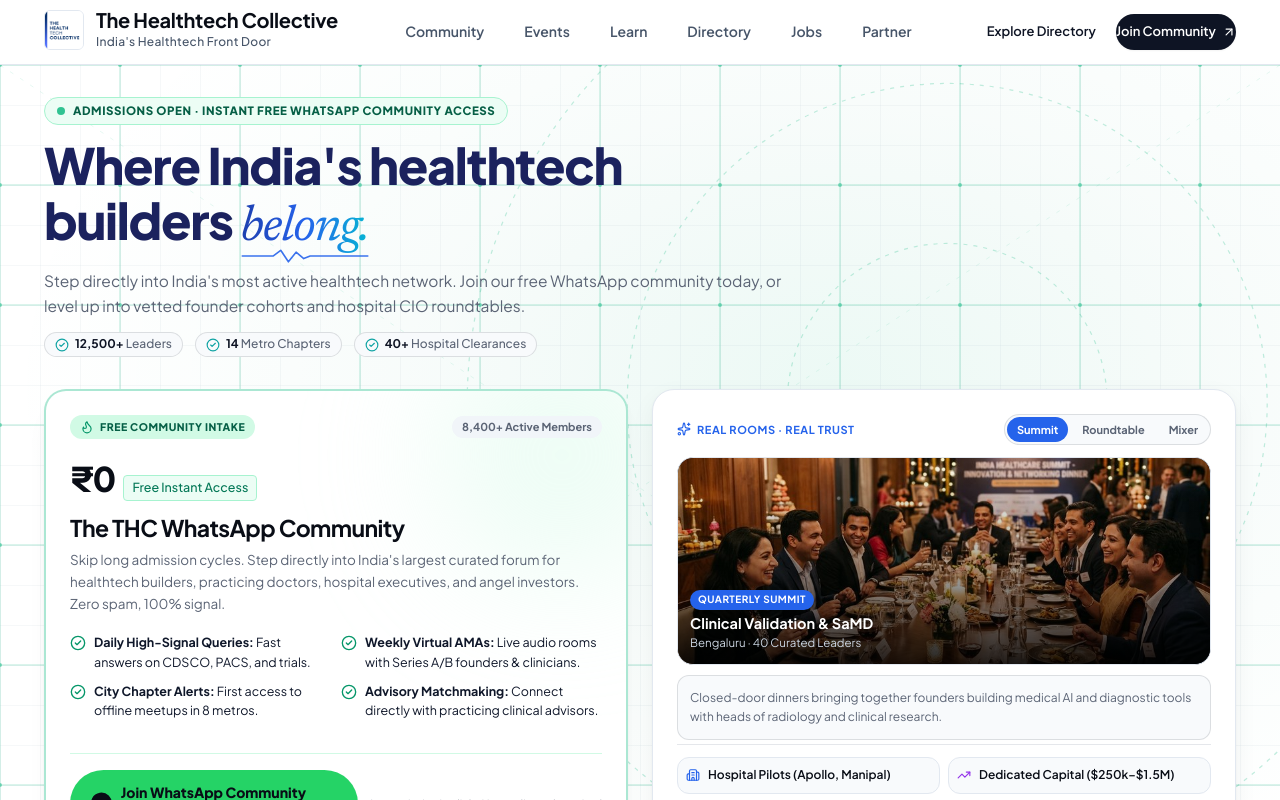
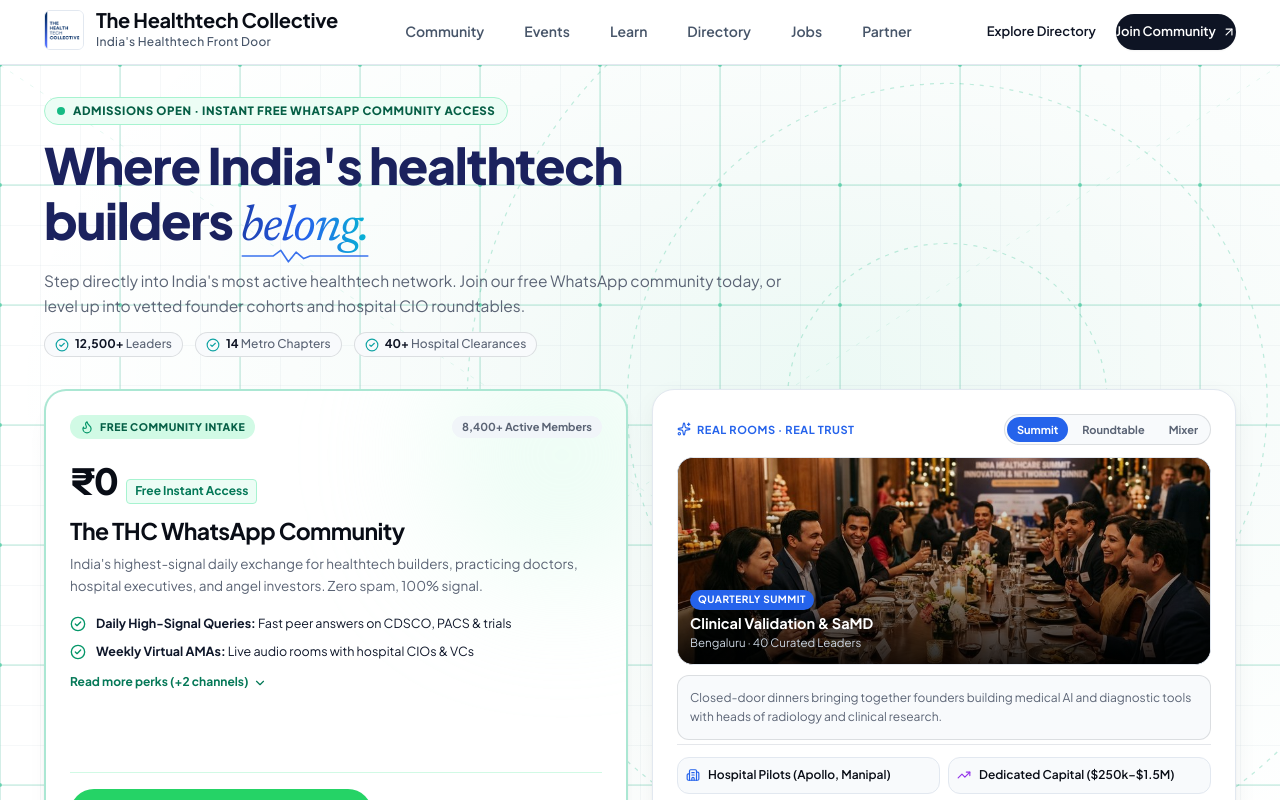
Before and after one commit to harshmakhija24/THC-WEBSITE-REBUILD, a Next.js app: page /join in a window 1280 px wide. Shown: the top 800 px of the page. Built offline with nearby package versions, Linux system fonts and the light colour scheme.

Commit message:
fix(join): declutter left WhatsApp card with clean layout and read-more perks expander

```diff
--- a/app/join/JoinClient.tsx
+++ b/app/join/JoinClient.tsx
@@ -22,18 +22,13 @@
   Award,
   Lock,
 } from "lucide-react";
-import type { Testimonial, FAQ } from "@/lib/types";
-
-type JoinClientProps = {
-  testimonials: Testimonial[];
-  faqs: FAQ[];
-};
 
 type PhotoKey = "summit" | "roundtable" | "mixer";
 
-export default function JoinClient(_props: JoinClientProps) {
+export default function JoinClient() {
   const [activePhoto, setActivePhoto] = useState<PhotoKey>("summit");
   const [openFaqIndex, setOpenFaqIndex] = useState<number | null>(0);
+  const [showAllPerks, setShowAllPerks] = useState<boolean>(false);
 
   const toggleFaq = (index: number) => {
     setOpenFaqIndex(openFaqIndex === index ? null : index);
@@ -146,12 +141,13 @@
 
           {/* Dual-Pane Bento Grid: Left Free WhatsApp Intake | Right Gatherings Showcase */}
           <div className="grid grid-cols-1 lg:grid-cols-12 gap-5 sm:gap-6 mt-6 sm:mt-8 items-stretch">
-            {/* Left Pane: WhatsApp Community Pass (Featured Free Intake) */}
+            {/* Left Pane: WhatsApp Community Pass (Decluttered & Clean) */}
             <div className="lg:col-span-6 p-5 sm:p-6 rounded-[22px] border-2 border-emerald-500/35 bg-white shadow-elevated relative overflow-hidden flex flex-col justify-between group">
               {/* Subtle ambient radiant glow */}
               <div className="absolute top-0 right-0 w-64 h-64 bg-emerald-100/40 rounded-full blur-3xl pointer-events-none -mr-16 -mt-16" />
 
               <div className="relative z-10 space-y-3.5">
+                {/* Clean Top Status Row */}
                 <div className="flex items-center justify-between flex-wrap gap-2">
                   <span className="px-2.5 py-1 rounded-chip bg-emerald-100 text-emerald-800 text-[10.5px] font-extrabold uppercase tracking-wider inline-flex items-center gap-1.5">
                     <Flame className="w-3.5 h-3.5 text-emerald-600" />
@@ -162,44 +158,65 @@
                   </span>
                 </div>
 
-                <div>
+                {/* Price & Headline */}
+                <div className="space-y-1">
                   <div className="flex items-baseline gap-2">
-                    <span className="text-[28px] sm:text-[34px] font-sans font-extrabold text-obsidian tracking-tight">₹0</span>
-                    <span className="text-[12.5px] font-medium text-emerald-700 bg-emerald-50 px-2 py-0.5 rounded border border-emerald-200">
+                    <span className="text-[30px] sm:text-[36px] font-sans font-extrabold text-obsidian tracking-tight">₹0</span>
+                    <span className="text-[12px] font-bold text-emerald-700 bg-emerald-50 px-2 py-0.5 rounded border border-emerald-200">
                       Free Instant Access
                     </span>
                   </div>
-                  <h2 className="text-[20px] sm:text-[23px] font-sans font-bold text-obsidian tracking-tight mt-1">
+                  <h2 className="text-[20px] sm:text-[23px] font-sans font-bold text-obsidian tracking-tight">
                     The THC WhatsApp Community
                   </h2>
-                  <p className="text-[12.5px] sm:text-[13.5px] text-slate mt-1 leading-relaxed">
-                    Skip long admission cycles. Step directly into India&apos;s largest curated forum for healthtech builders, practicing doctors, hospital executives, and angel investors. Zero spam, 100% signal.
+                  <p className="text-[12.5px] sm:text-[13.5px] text-slate leading-relaxed">
+                    India&apos;s highest-signal daily exchange for healthtech builders, practicing doctors, hospital executives, and angel investors. Zero spam, 100% signal.
                   </p>
                 </div>
 
-                {/* 4 Feature Points */}
-                <div className="grid grid-cols-1 sm:grid-cols-2 gap-2.5 pt-1 text-[12px] sm:text-[12.5px] text-text-primary">
-                  <div className="flex items-start gap-2">
+                {/* Clean Highlights + Read More Expander */}
+                <div className="space-y-2 pt-1 text-[12.5px] text-text-primary">
+                  <div className="flex items-start gap-2.5">
                     <CheckCircle2 className="w-4 h-4 text-emerald-600 shrink-0 mt-0.5" />
-                    <span><strong>Daily High-Signal Queries:</strong> Fast answers on CDSCO, PACS, and trials.</span>
+                    <span><strong>Daily High-Signal Queries:</strong> Fast peer answers on CDSCO, PACS & trials</span>
                   </div>
-                  <div className="flex items-start gap-2">
+                  <div className="flex items-start gap-2.5">
                     <CheckCircle2 className="w-4 h-4 text-emerald-600 shrink-0 mt-0.5" />
-                    <span><strong>Weekly Virtual AMAs:</strong> Live audio rooms with Series A/B founders & clinicians.</span>
+                    <span><strong>Weekly Virtual AMAs:</strong> Live audio rooms with hospital CIOs & VCs</span>
                   </div>
-                  <div className="flex items-start gap-2">
-                    <CheckCircle2 className="w-4 h-4 text-emerald-600 shrink-0 mt-0.5" />
-                    <span><strong>City Chapter Alerts:</strong> First access to offline meetups in 8 metros.</span>
-                  </div>
-                  <div className="flex items-start gap-2">
-                    <CheckCircle2 className="w-4 h-4 text-emerald-600 shrink-0 mt-0.5" />
-                    <span><strong>Advisory Matchmaking:</strong> Connect directly with practicing clinical advisors.</span>
-                  </div>
+
+                  {/* Expandable Read-More Perks */}
+                  {showAllPerks && (
+                    <div className="space-y-2 pt-1 border-t border-emerald-100/70 mt-1.5 animate-fadeIn">
+                      <div className="flex items-start gap-2.5">
+                        <CheckCircle2 className="w-4 h-4 text-emerald-600 shrink-0 mt-0.5" />
+                        <span><strong>City Chapter Alerts:</strong> First access to offline meetups in 8 metros</span>
+                      </div>
+                      <div className="flex items-start gap-2.5">
+                        <CheckCircle2 className="w-4 h-4 text-emerald-600 shrink-0 mt-0.5" />
+                        <span><strong>Advisory Matchmaking:</strong> Connect directly with practicing clinical advisors</span>
+                      </div>
+                    </div>
+                  )}
+
+                  {/* Read More / Show Less Toggle Button */}
+                  <button
+                    type="button"
+                    onClick={() => setShowAllPerks(!showAllPerks)}
+                    className="inline-flex items-center gap-1 text-[12px] font-bold text-emerald-700 hover:text-emerald-800 transition-colors pt-1 cursor-pointer focus:outline-none"
+                  >
+                    <span>{showAllPerks ? "Show less" : "Read more perks (+2 channels)"}</span>
+                    <ChevronDown
+                      className={`w-3.5 h-3.5 transition-transform duration-200 ${
+                        showAllPerks ? "rotate-180" : ""
+                      }`}
+                    />
+                  </button>
                 </div>
               </div>
 
               {/* Action Button */}
-              <div className="relative z-10 pt-4 mt-2 border-t border-emerald-100 flex flex-col sm:flex-row items-center gap-3">
+              <div className="relative z-10 pt-4 mt-3 border-t border-emerald-100 flex flex-col sm:flex-row items-center gap-3">
                 <a
                   href="https://chat.whatsapp.com/invite/thc-healthtech"
                   target="_blank"
@@ -209,8 +226,8 @@
                   <MessageCircle className="w-4.5 h-4.5 fill-current" />
                   <span>Join WhatsApp Community (Free)</span>
                 </a>
-                <span className="text-[11px] text-slate text-center sm:text-left">
-                  Instant invitation link · No credit card required
+                <span className="text-[11px] text-slate text-center sm:text-left shrink-0">
+                  Instant invite · Zero spam · No card needed
                 </span>
               </div>
             </div>
--- a/app/join/page.tsx
+++ b/app/join/page.tsx
@@ -2,17 +2,13 @@
 import THCLogo from "@/components/THCLogo";
 import Link from "next/link";
 import JoinClient from "./JoinClient";
-import { getTestimonials, getFaqs } from "@/lib/content";
-
 export const metadata = {
   title: "Join The Healthtech Collective — Community & Membership Pathways",
   description:
     "Join India's most curated healthtech ecosystem. Free WhatsApp community for builders and clinicians, ASCENT founder cohorts (₹49,999), and executive Catalyst circles.",
 };
 
-export default async function JoinPage() {
-  const testimonials = await getTestimonials();
-  const faqs = await getFaqs();
+export default function JoinPage() {
 
   return (
     <div className="min-h-screen bg-canvas text-text-primary flex flex-col justify-between">
@@ -21,7 +17,7 @@
 
       {/* 2. Main Join Community Client Page */}
       <main className="flex-1">
-        <JoinClient testimonials={testimonials} faqs={faqs} />
+        <JoinClient />
       </main>
 
       {/* 3. Universal THC Footer */}
```
